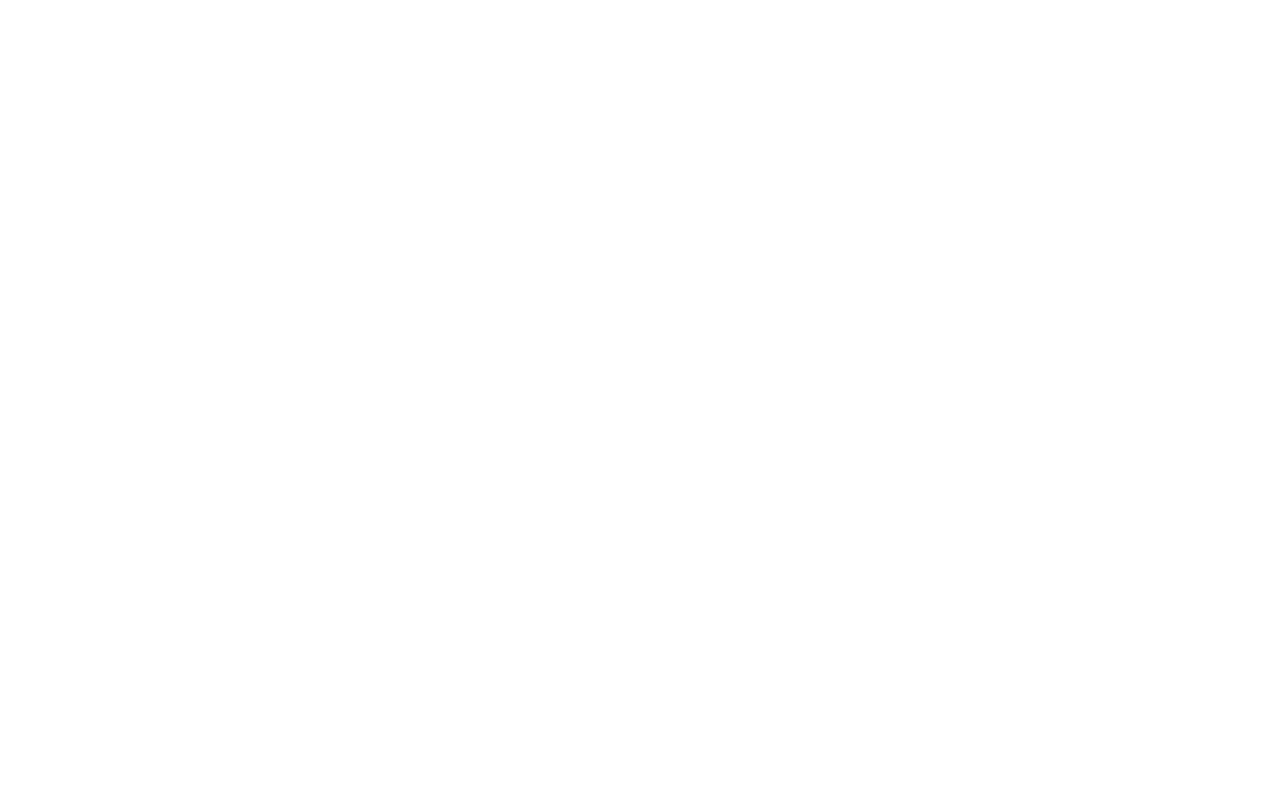
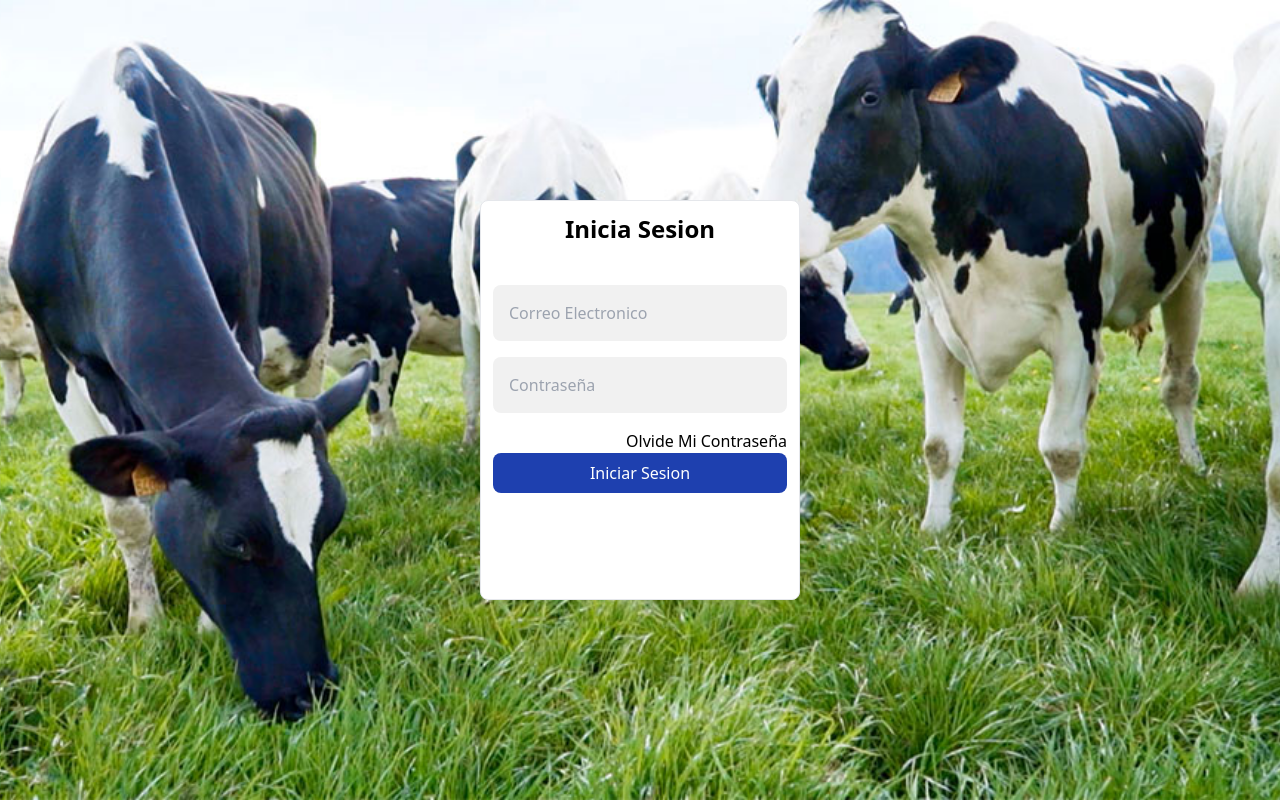
Before and after one commit to DanExl24/DistriLact, a Vue app: page / in a window 1280 px wide. Before the commit this address had no page. Built offline with nearby package versions, Linux system fonts and the light colour scheme; the HTML template or start-up script is replaced by a standard one.

Commit message:
Poner el color azul rey en la extension de tailwind

```diff
--- a/src/App.vue
+++ b/src/App.vue
@@ -1,9 +1,19 @@
 <template>
-  <Login />
+  <Login  />
 </template>
 
-<script setup lang="ts">
+<script lang="ts">
 import Login from './views/Login.vue'
+export default{
+  data(){
+    return{
+
+    }
+  },
+  components : {
+    Login
+  }
+}
 </script>
 
 <style scoped>
--- /dev/null
+++ b/src/components/form-register.vue
@@ -0,0 +1,34 @@
+<template>
+    <div class="bg-white w-1/4 h-1/2 text-center p-3 border rounded-lg">
+        <h2 class="font-bold text-2xl mb-10">{{ title }}</h2>
+        <input v-if="showName" type="text" placeholder="Nombre de Usuario">
+        <input v-if="showEmail" type="text" placeholder="Correo Electronico">
+        <input v-if="showPassword" type="text" placeholder="Contraseña">
+        <input v-if="showTelephone" type="text" placeholder="Nro Telefono (opcional)">
+        <p v-if="forget" class="text-right"><a href="#">Olvide Mi Contraseña</a></p>
+        <button class="bg-blue-800 font-sm text-white p-2 w-full rounded-lg">{{ buttonTitle }}</button>
+    </div>
+</template>
+<script setup lang="ts">
+
+const props = defineProps<{
+    title : string,
+    showName? : boolean,
+    showEmail? :boolean,
+    showPassword? : boolean,
+    showTelephone? : boolean,
+    forget? : boolean,
+    buttonTitle:string,
+}>()
+
+</script>
+<style scoped>
+input{
+    background-color:rgb(241, 241, 241) ;
+    color: black;
+    padding: 16px;
+    border-radius: 8px;
+    width: 100%;
+    margin-bottom: 1rem;
+}
+</style>
--- a/src/views/Login.vue
+++ b/src/views/Login.vue
@@ -1,19 +1,20 @@
 <template>
-  <div class="login" :style="{ backgroundImage: `url(${loginImg})` }"></div>
+  <div class="login flex justify-center items-center" :style="{ backgroundImage: `url(${loginImg})` }">
+    <formRegister showEmail showPassword forget title="Inicia Sesion" button-title="Iniciar Sesion" />
+  </div>
 </template>
-<script>
+
+<script setup lang="ts">
 import loginImg from '@/assets/login.jpg'
-export default{
-    data(){
+import formRegister from '@/components/form-register.vue';
+</script>
 
-    },
-    methods :{
+<style scoped>
+.login {
+  width: 100%;
+  height: 100dvh;
+  background-size: cover;
+  background-position: center;
 
-    }
 }
-</script>
-<style scoped>
-    .login{
-        background-image: url();
-    }
 </style>
--- a/tailwind.config.js
+++ b/tailwind.config.js
@@ -5,7 +5,11 @@
     "./src/**/*.{vue,js,ts,jsx,tsx}",
   ],
   theme: {
-    extend: {},
+    extend: {
+      colors: {
+        royalBlue: 'rgb(18, 62, 157)',
+      },
+    },
   },
   plugins: [],
 }
```
